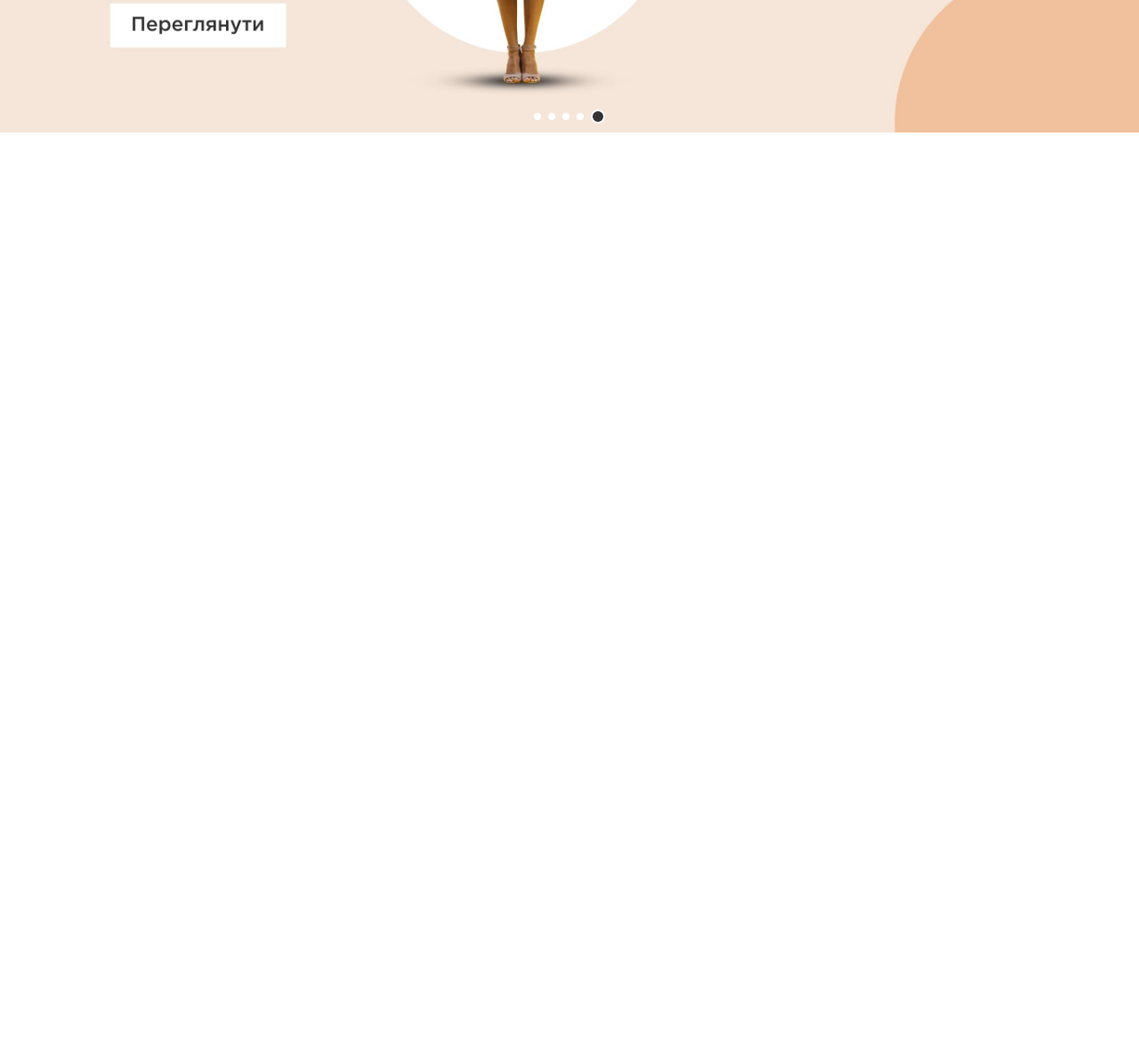
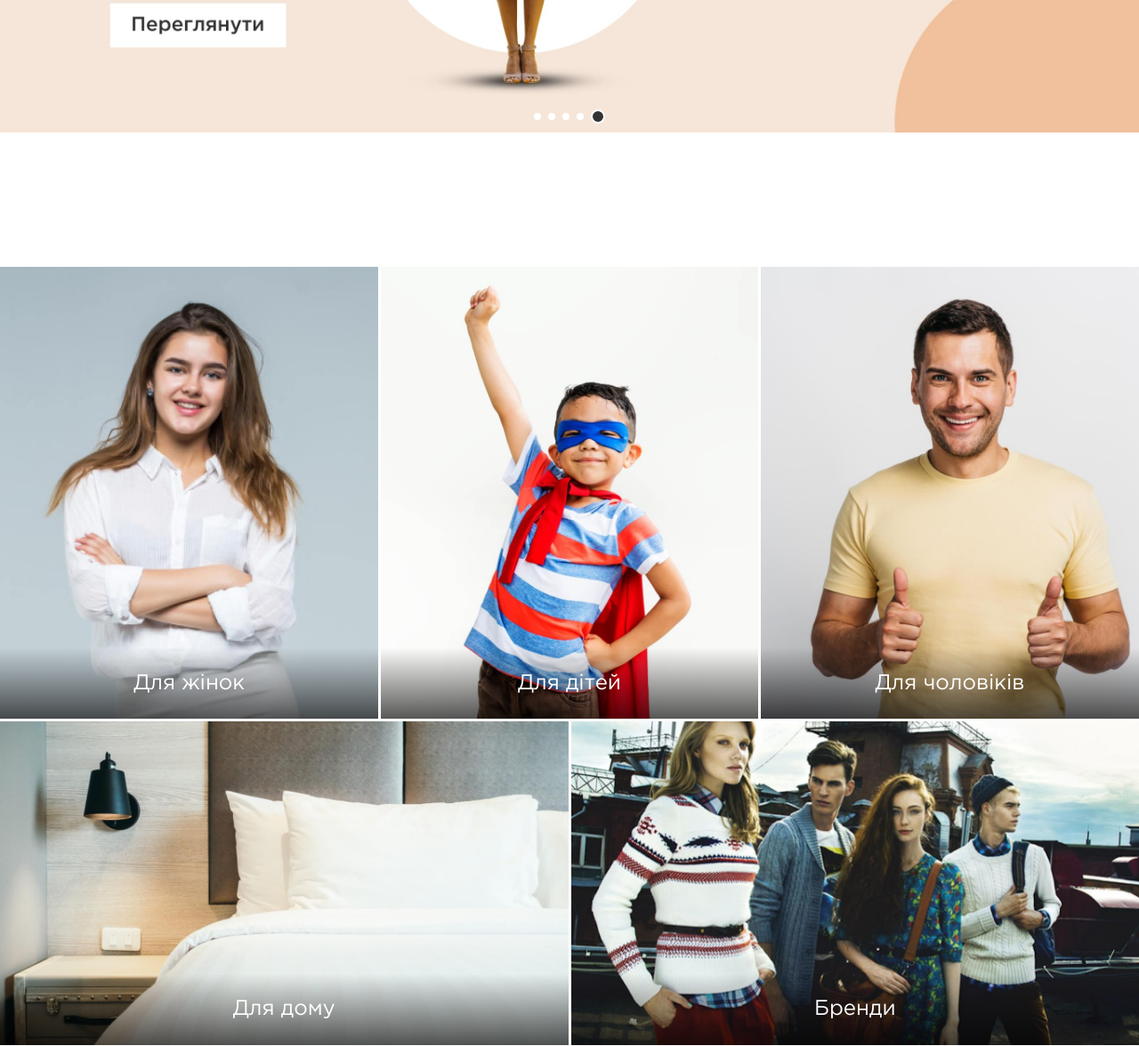
Before and after one commit to RomanR301/euromix, a website: page euromix/index.html in a window 1280 px wide. Shown: the part 500-1676 px from the top of the page at 89% size. Before the commit the page ends 800 px from the top, so only its background shows below. Drawn offline with nearby package versions, Linux system fonts and the light colour scheme; files whose address does not match are found by name.

Commit message:
hom categories

```diff
--- a/#src/js/script.js
+++ b/#src/js/script.js
@@ -118,8 +118,8 @@ jQuery(function () {
         el: '.swiper-pagination',
         // dynamicBullets: true,
       },
-    //   mousewheel: true,
-    //   keyboard: true,
+      mousewheel: true,
+      keyboard: true,
     });
 
 });
--- a/#src/scss/pages/home.scss
+++ b/#src/scss/pages/home.scss
@@ -40,5 +40,55 @@
 }
 
 .home-cat {
-
+  & .row {
+    margin: 0;
+  }
+  & .home-cat__container {
+    padding: 1.5px;
+    &:nth-child(1) {
+      padding-left: 0;
+    }
+    &:nth-child(3) {
+      padding-right: 0;
+    }
+    &:nth-child(4) {
+      padding-left: 0;
+    }
+    &:nth-child(5) {
+      padding-right: 0;
+    }
+  }
+  &__item {
+    height: 100%;
+    position: relative;
+    & a {
+      display: block;
+      width: 100%;
+      height: 100%;
+    }
+  }
+  &__title {
+    position: absolute;
+    bottom: 0;
+    width: 100%;
+    text-align: center;
+    display: flex;
+    height: 80px;
+    align-items: center;
+    justify-content: center;
+    color: $whiteColor;
+    z-index: 2;
+    font-size: 24px;
+    line-height: 23px;
+    &:before {
+      content: '';
+      position: absolute;
+      background: linear-gradient(180deg, rgba(0, 0, 0, 0) 0%, rgba(0, 0, 0, 0.65) 100%);
+      bottom: 0;
+      left: 0;
+      width: 100%;
+      height: 80px;
+      z-index: -1;
+    }
+  }
 }
--- a/euromix/index.html
+++ b/euromix/index.html
@@ -280,17 +280,46 @@
   <section class="home-cat">
     <div class="container-fluid p-zero">
       <div class="row">
-        <div class="col-lg-4">
+        <div class="col-lg-4 home-cat__container">
           <div class="home-cat__item">
-            <a href="#">
-
+            <a href="#" class="default-icon">
+              <img src="./img/home-cate-woman.jpg" alt="categories woman">
+              <div class="home-cat__title">Для жінок</div>
             </a>
           </div>
         </div>
-        <div class="col-lg-4"></div>
-        <div class="col-lg-4"></div>
-        <div class="col-lg-6"></div>
-        <div class="col-lg-6"></div>
+        <div class="col-lg-4 home-cat__container">
+          <div class="home-cat__item">
+            <a href="#" class="default-icon">
+              <img src="./img/home-cat-kid.jpg" alt="categories kid">
+              <div class="home-cat__title">Для дітей</div>
+            </a>
+          </div>
+        </div>
+        <div class="col-lg-4 home-cat__container">
+          <div class="home-cat__item">
+            <a href="#" class="default-icon">
+              <img src="./img/home-cat-man.jpg" alt="categories man">
+              <div class="home-cat__title">Для чоловіків</div>
+            </a>
+          </div>
+        </div>
+        <div class="col-lg-6 home-cat__container">
+          <div class="home-cat__item">
+            <a href="#" class="default-icon">
+              <img src="./img/home-cat-house.jpg" alt="categories for house">
+              <div class="home-cat__title">Для дому</div>
+            </a>
+          </div>
+        </div>
+        <div class="col-lg-6 home-cat__container">
+          <div class="home-cat__item">
+            <a href="#" class="default-icon">
+              <img src="./img/home-cat-brands.jpg" alt="categories brands">
+              <div class="home-cat__title">Бренди</div>
+            </a>
+          </div>
+        </div>
       </div>
     </div>
   </section>
--- a/euromix/js/script.js
+++ b/euromix/js/script.js
@@ -118,8 +118,8 @@ jQuery(function () {
         el: '.swiper-pagination',
         // dynamicBullets: true,
       },
-    //   mousewheel: true,
-    //   keyboard: true,
+      mousewheel: true,
+      keyboard: true,
     });
 
 });
```
Also changed, not shown: #src/index.html (+36 -7 lines), #src/img/home-cat-house.jpg (renamed from #src/img/home-cate-house.jpg), #src/img/home-cat-kid.jpg (renamed from #src/img/home-can-kid.jpg), #src/img/home-cat-woman.jpg (renamed from #src/img/home-cate-woman.jpg), euromix/css/style.css, euromix/css/style.min.css, euromix/img/home-cat-house.jpg (added), euromix/img/home-cat-kid.jpg (added), euromix/img/home-cat-woman.jpg (added), euromix/js/script.min.js.
